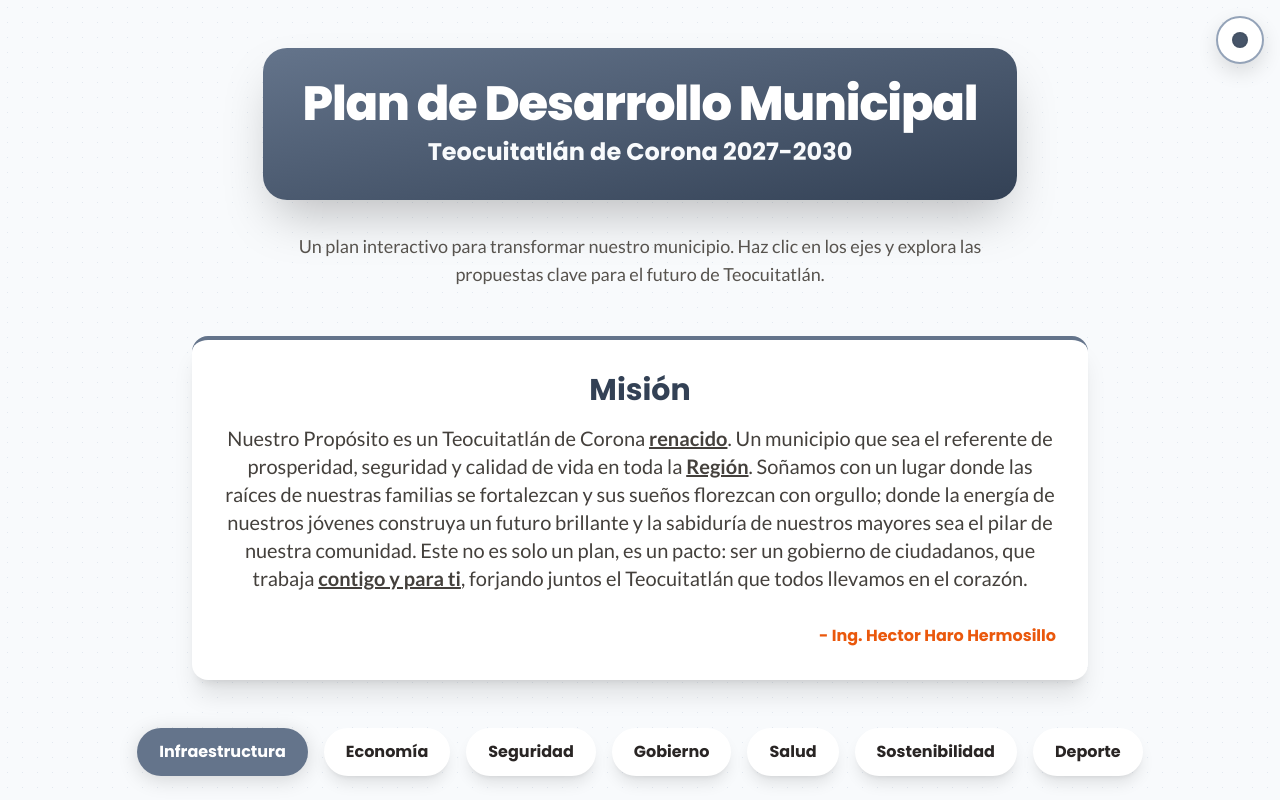
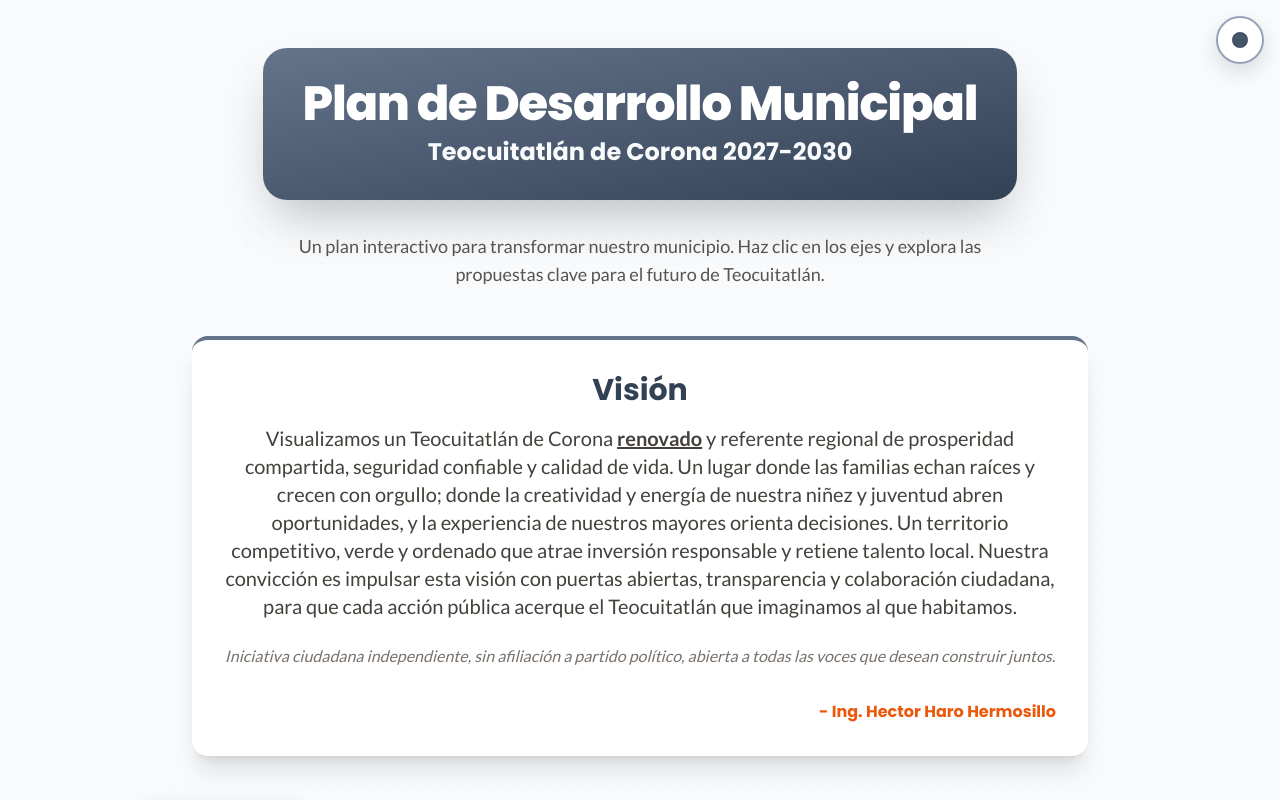
Before and after one commit to HectorCode8/plan-desarrollo, a plain HTML site: page index.html in a window 1280 px wide. Shown: the top 800 px of the page. Drawn offline with nearby package versions, Linux system fonts and the light colour scheme.

Commit message:
feat: agregar nota de independencia ciudadana sin afiliación partidista

```diff
--- a/index.html
+++ b/index.html
@@ -66,10 +66,11 @@
 
     <section id="vision" class="mb-12" data-aos="fade-up">
          <div class="bg-white p-8 rounded-2xl shadow-xl max-w-4xl mx-auto text-center border-t-4 accent-border">
-                <h2 class="text-3xl font-bold brand-heading mb-4"> Misión </h2>
+                <h2 class="text-3xl font-bold brand-heading mb-4"> Visión </h2>
                 <p class="text-lg md:text-xl text-stone-700 leading-relaxed">
-                    Nuestro Propósito es un Teocuitatlán de Corona <strong><u>renacido</u></strong>. Un municipio que sea el referente de prosperidad, seguridad y calidad de vida en toda la <strong><u>Región</u></strong>. Soñamos con un lugar donde las raíces de nuestras familias se fortalezcan y sus sueños florezcan con orgullo; donde la energía de nuestros jóvenes construya un futuro brillante y la sabiduría de nuestros mayores sea el pilar de nuestra comunidad. Este no es solo un plan, es un pacto: ser un gobierno de ciudadanos, que trabaja <strong><u>contigo y para ti</u></strong>, forjando juntos el Teocuitatlán que todos llevamos en el corazón.
+                    Visualizamos un Teocuitatlán de Corona <strong><u>renovado</u></strong> y referente regional de prosperidad compartida, seguridad confiable y calidad de vida. Un lugar donde las familias echan raíces y crecen con orgullo; donde la creatividad y energía de nuestra niñez y juventud abren oportunidades, y la experiencia de nuestros mayores orienta decisiones. Un territorio competitivo, verde y ordenado que atrae inversión responsable y retiene talento local. Nuestra convicción es impulsar esta visión con puertas abiertas, transparencia y colaboración ciudadana, para que cada acción pública acerque el Teocuitatlán que imaginamos al que habitamos.
                 </p>
+                <p class="mt-6 text-sm md:text-base text-stone-500 italic">Iniciativa ciudadana independiente, sin afiliación a partido político, abierta a todas las voces que desean construir juntos.</p>
                 <p class="text-center md:text-right mt-8 font-title font-bold text-orange-600">- Ing. Hector Haro Hermosillo</p>
             </div>
         </section>
```
